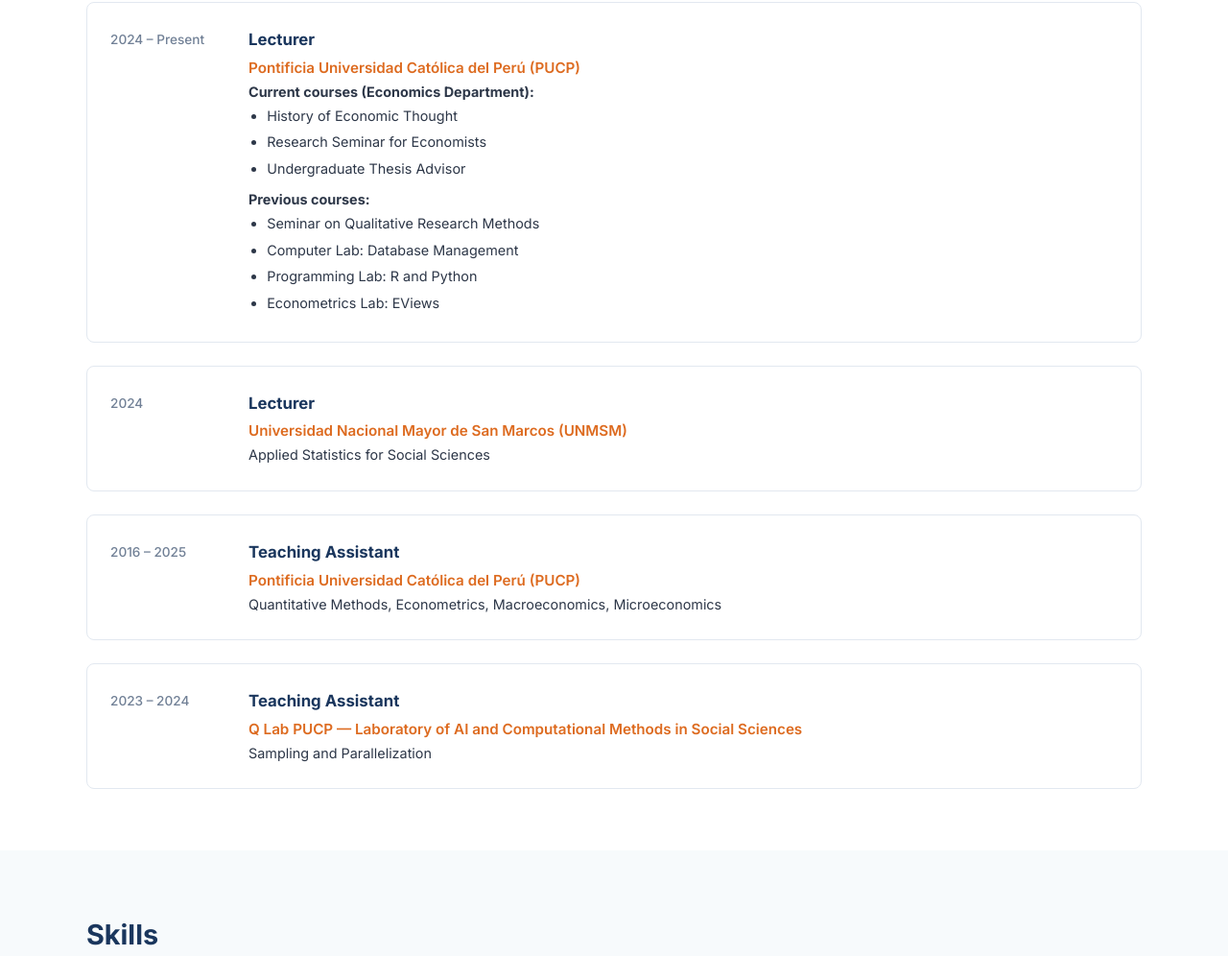
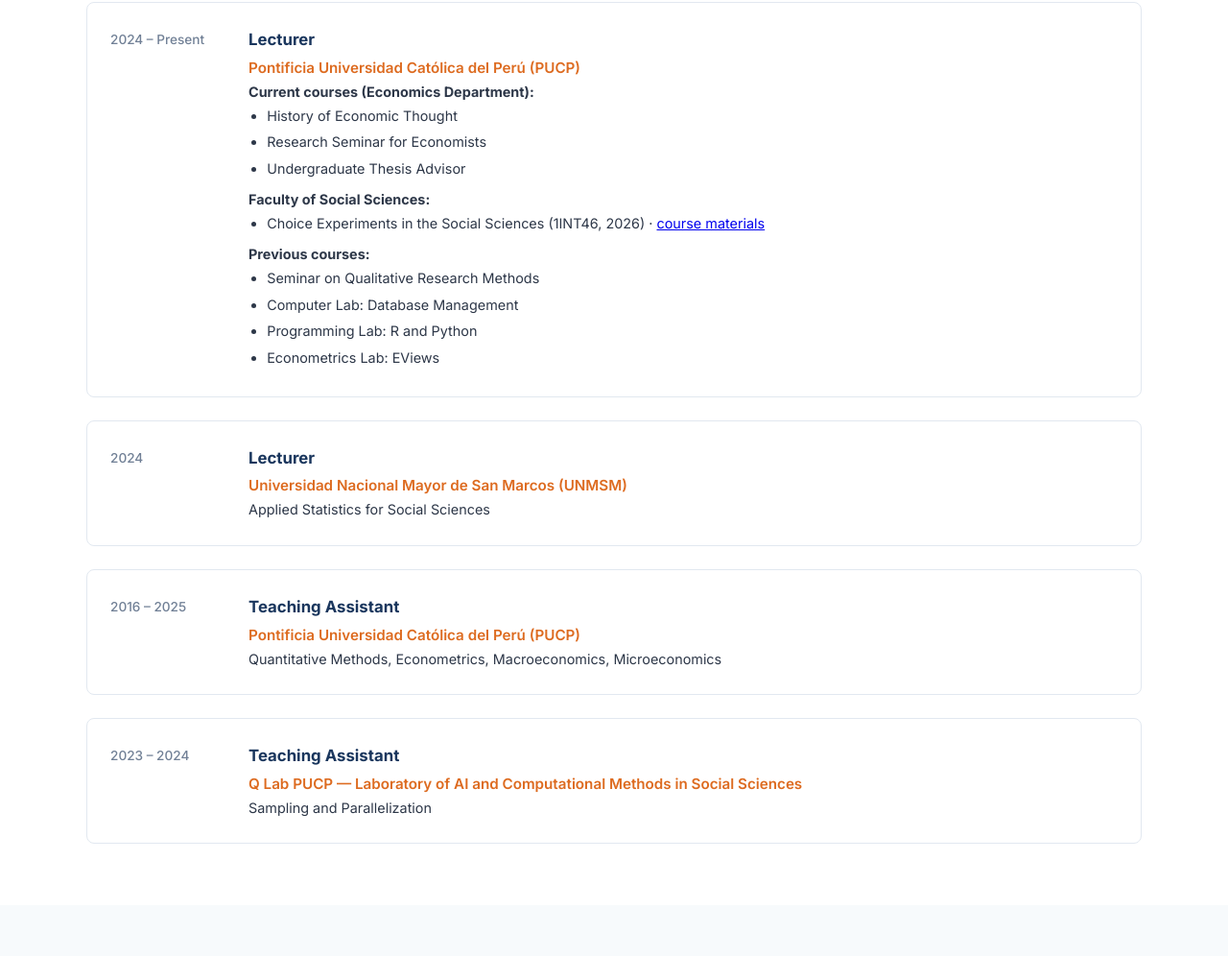
Before and after one commit to josemendozas/josemendozas.github.io, a plain HTML site: page index.html in a window 1280 px wide. Shown: the part 6452-7448 px from the top of the page at 96% size. Drawn offline with Linux system fonts and the light colour scheme.

Commit message:
Teaching: add 1INT46 course materials link
Co-Authored-By: Claude Opus 5.5 (1M context) <noreply@anthropic.com>

```diff
--- a/index.html
+++ b/index.html
@@ -346,6 +346,10 @@
             <li>Research Seminar for Economists</li>
             <li>Undergraduate Thesis Advisor</li>
           </ul>
+          <p style="margin-top:0.5rem;"><strong>Faculty of Social Sciences:</strong></p>
+          <ul>
+            <li>Choice Experiments in the Social Sciences (1INT46, 2026) · <a href="https://josemendozas.github.io/curso-1int46-experimentos/">course materials</a></li>
+          </ul>
           <p style="margin-top:0.5rem;"><strong>Previous courses:</strong></p>
           <ul>
             <li>Seminar on Qualitative Research Methods</li>
```
